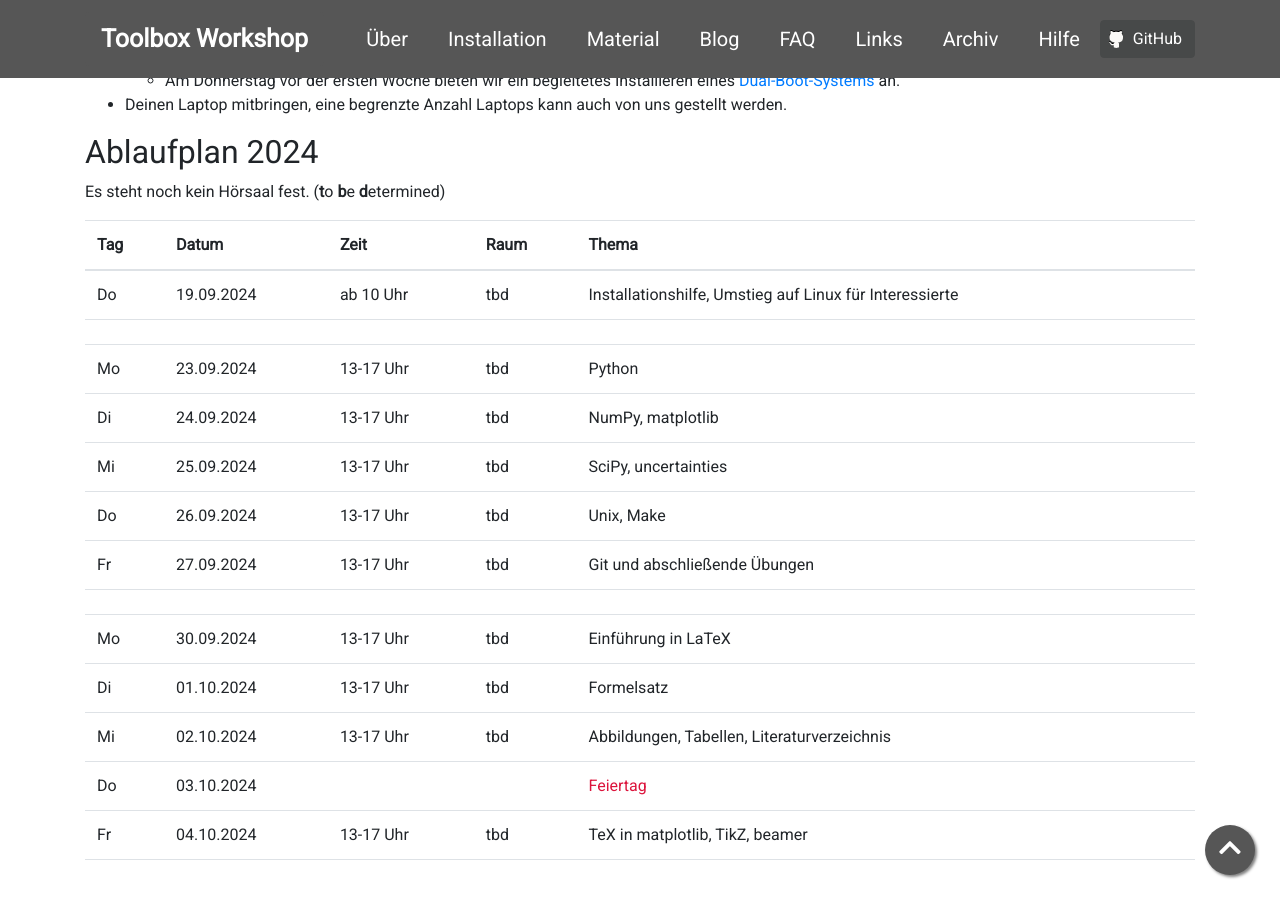
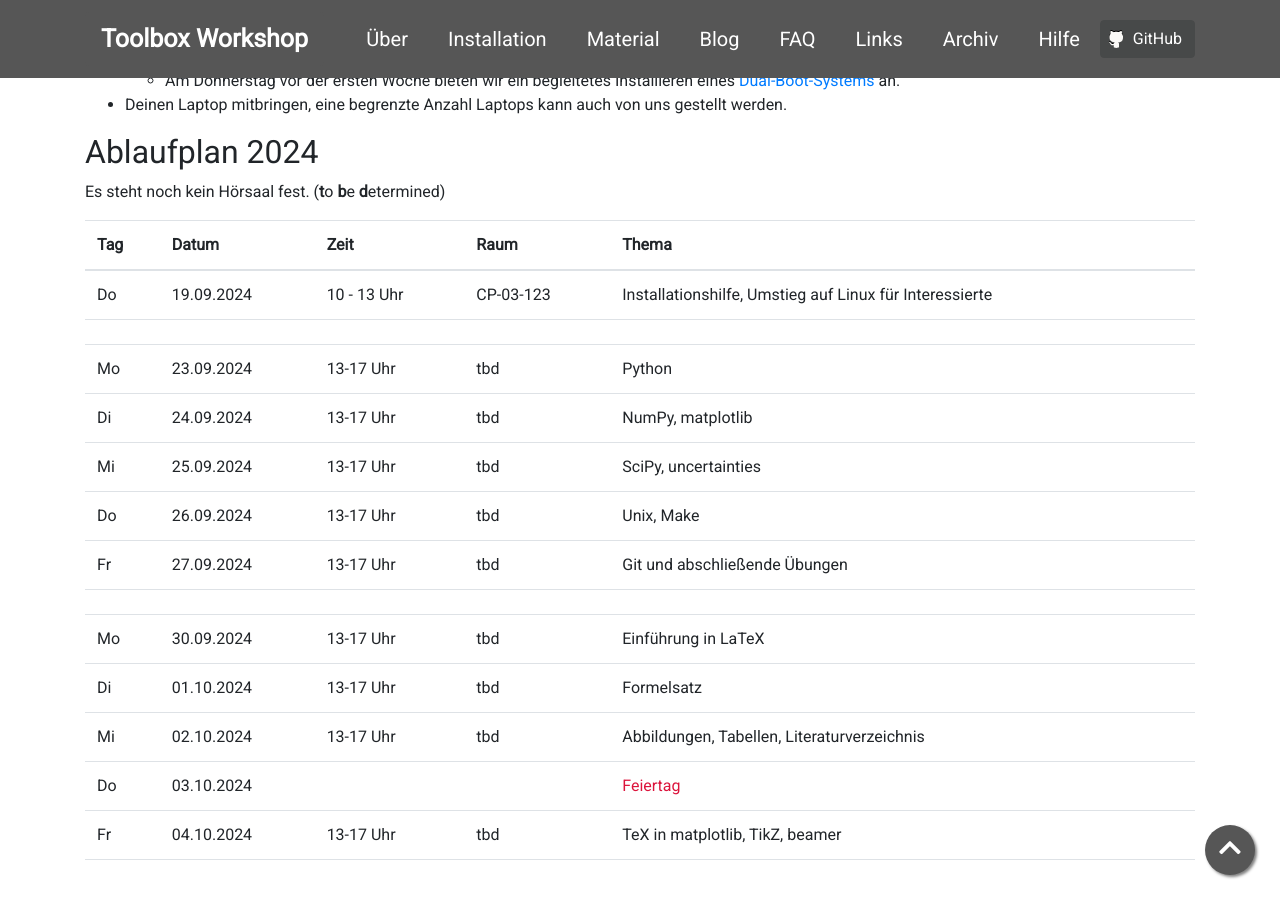
Before and after one commit to pep-dortmund/homepage-toolbox, a Jekyll site: the page built from index.md, in a window 1280 px wide and 900 px high, scrolled down 1299 px. Built offline with Jekyll 4.4.1, drawn with Linux system fonts in a browser that asks for light colours; nearby versions of some CDN libraries.

Commit message:
Add room for installation

```diff
--- a/index.md
+++ b/index.md
@@ -109,8 +109,8 @@ Der Eingang befindet sich gegenüber vom Haupteingang des Hörsaalgebäudes II.
   <tr>
   <td>Do</td>
   <td>19.09.2024</td>
-  <td>ab 10 Uhr</td>
-  <td>tbd</td>
+  <td>10 - 13 Uhr</td>
+  <td>CP-03-123</td>
   <td>Installationshilfe, Umstieg auf Linux für Interessierte
    </td>
   </tr>
```
